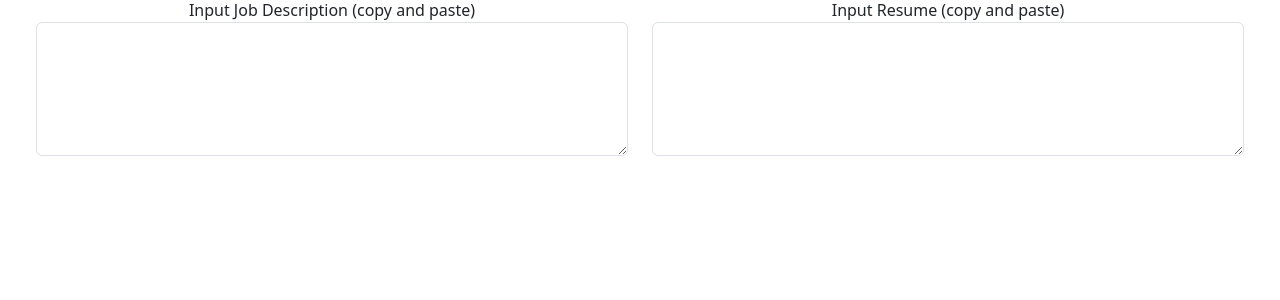
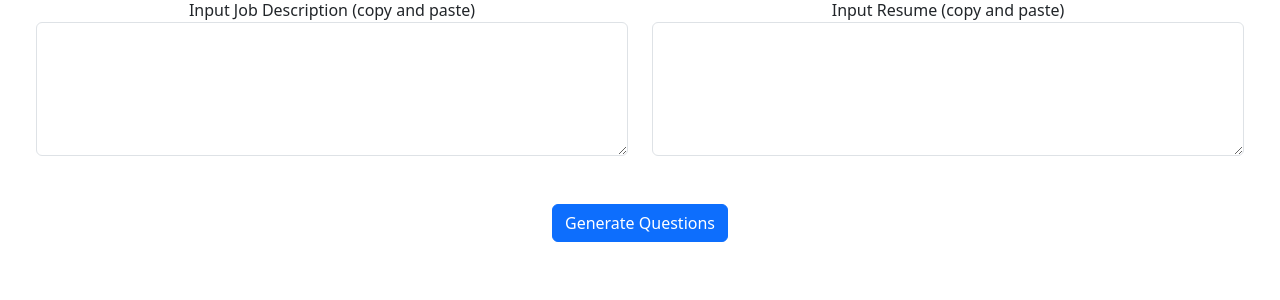
Before and after one commit to GraysenGould/Intern-Bridge, a Flask app: page /interview in a window 1280 px wide. Shown: the part 186-486 px from the top of the page. Run offline with Flask 3, Linux system fonts and the light colour scheme.

Commit message:
added button

```diff
--- a/website/templates/interview.html
+++ b/website/templates/interview.html
@@ -26,7 +26,11 @@
             </div>
         </div>
     </div>
-
+    <div class="row align-items-center p-4">
+        <div class="column text-center">
+            <button class="btn btn-primary" type = "submit" href = "/interview-questions">Generate Questions</button>
+        </div>
+    </div>
 
 </div>
 
```
